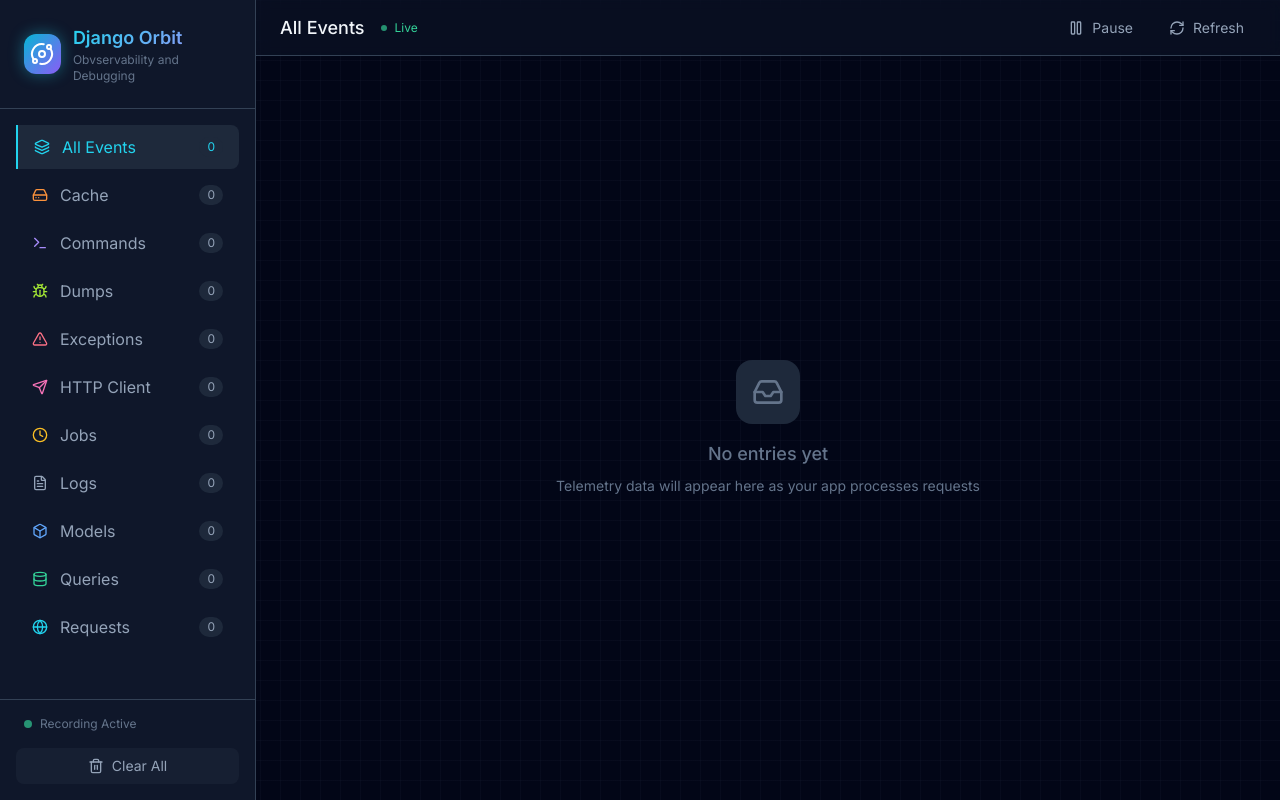
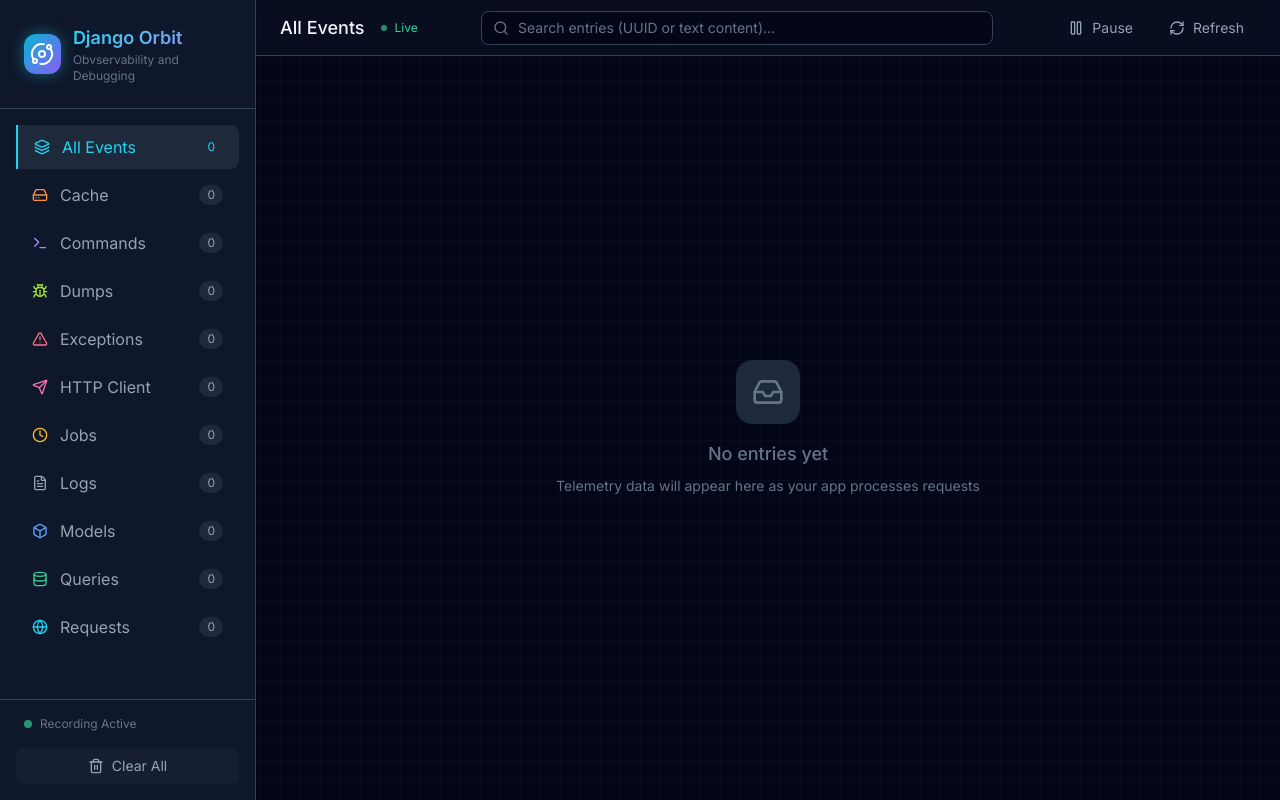
Before and after one commit to astro-stack/django-orbit, a Django app: page /orbit/ in a window 1280 px wide. Run offline with Django 4.2, Linux system fonts and the light colour scheme; data that the repository does not hold is empty; some libraries are stand-ins or nearby versions.

Commit message:
Feat: Implement Search & Filtering (UI + Backend)

```diff
--- a/orbit/templates/orbit/dashboard.html
+++ b/orbit/templates/orbit/dashboard.html
@@ -162,6 +162,20 @@
                 </div>
             </div>
 
+            <!-- Search Bar -->
+            <div class="flex-1 max-w-xl px-8">
+                <div class="relative">
+                    <i data-lucide="search" class="absolute left-3 top-1/2 -translate-y-1/2 w-4 h-4 text-orbit-text-muted"></i>
+                    <input
+                        type="search"
+                        x-model="searchQuery"
+                        @input.debounce.300ms="search()"
+                        placeholder="Search entries (UUID or text content)..."
+                        class="w-full bg-orbit-bg-primary border border-orbit-border rounded-lg pl-9 pr-4 py-1.5 text-sm text-orbit-text-primary placeholder-orbit-text-muted focus:outline-none focus:border-orbit-accent-cyan transition-colors"
+                    >
+                </div>
+            </div>
+
             <div class="flex items-center gap-3">
                 <!-- Pause/Resume Button -->
                 <button
@@ -239,7 +253,18 @@
         detailOpen: false,
         detailEntryId: null,
         pollingInterval: null,
+        currentType: '{{ current_type }}',
+        isPaused: false,
+        detailOpen: false,
+        detailEntryId: null,
+        pollingInterval: null,
         currentPage: 1,
+        searchQuery: '',
+
+        search() {
+            this.currentPage = 1;
+            this.refreshFeed();
+        },
 
         init() {
             // Initial load
@@ -300,7 +325,12 @@
             const page = preservePage ? this.currentPage : 1;
 
             try {
-                const response = await fetch(`${URLS.feed}?type=${this.currentType}&page=${page}`);
+                const queryParams = new URLSearchParams({
+                    type: this.currentType,
+                    page: page,
+                    q: this.searchQuery
+                });
+                const response = await fetch(`${URLS.feed}?${queryParams}`);
                 if (response.ok) {
                     container.innerHTML = await response.text();
                     htmx.process(container);  // Process HTMX attributes on new content
--- a/orbit/views.py
+++ b/orbit/views.py
@@ -100,6 +100,27 @@
         # Filter by family
         if family_hash:
             queryset = queryset.filter(family_hash=family_hash)
+
+        # Filter by search query "q"
+        query = request.GET.get("q")
+        if query:
+            import uuid
+            try:
+                # Try explicit UUID search
+                uuid_obj = uuid.UUID(query)
+                queryset = queryset.filter(id=uuid_obj)
+            except ValueError:
+                # Text search on payload using generic "contains"
+                # For SQLite/Postgres JSONField, we can use __icontains
+                # Ideally we cast to text for better compatibility if needed,
+                # but let's try direct first as it handles some string casting implicitly in Django 4.2+
+                from django.db.models import TextField
+                from django.db.models.functions import Cast
+
+                # Cast payload to text to search inside keys and values
+                queryset = queryset.annotate(
+                    payload_text=Cast("payload", TextField())
+                ).filter(payload_text__icontains=query)
 
         # Calculate pagination
         total_count = queryset.count()
```
Also changed, not shown: tests/test_search.py (added, +41 -0 lines).
